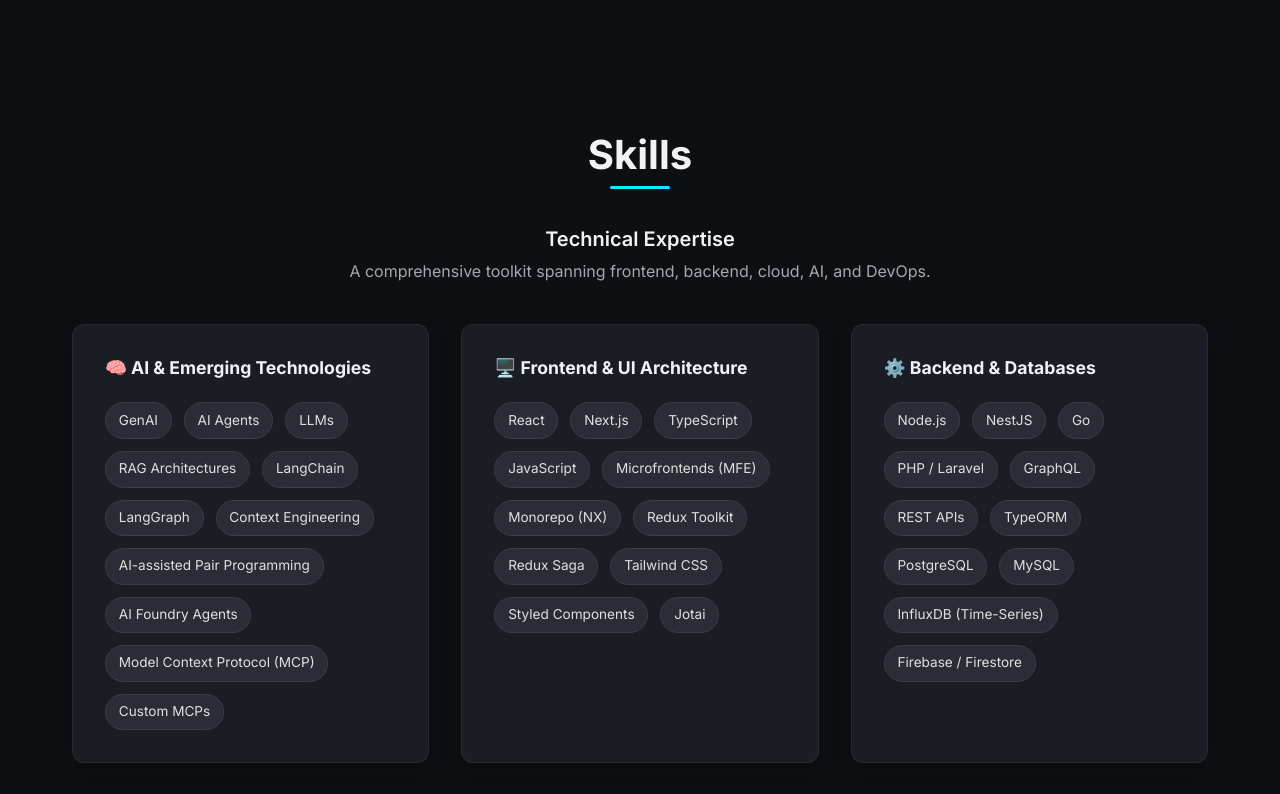
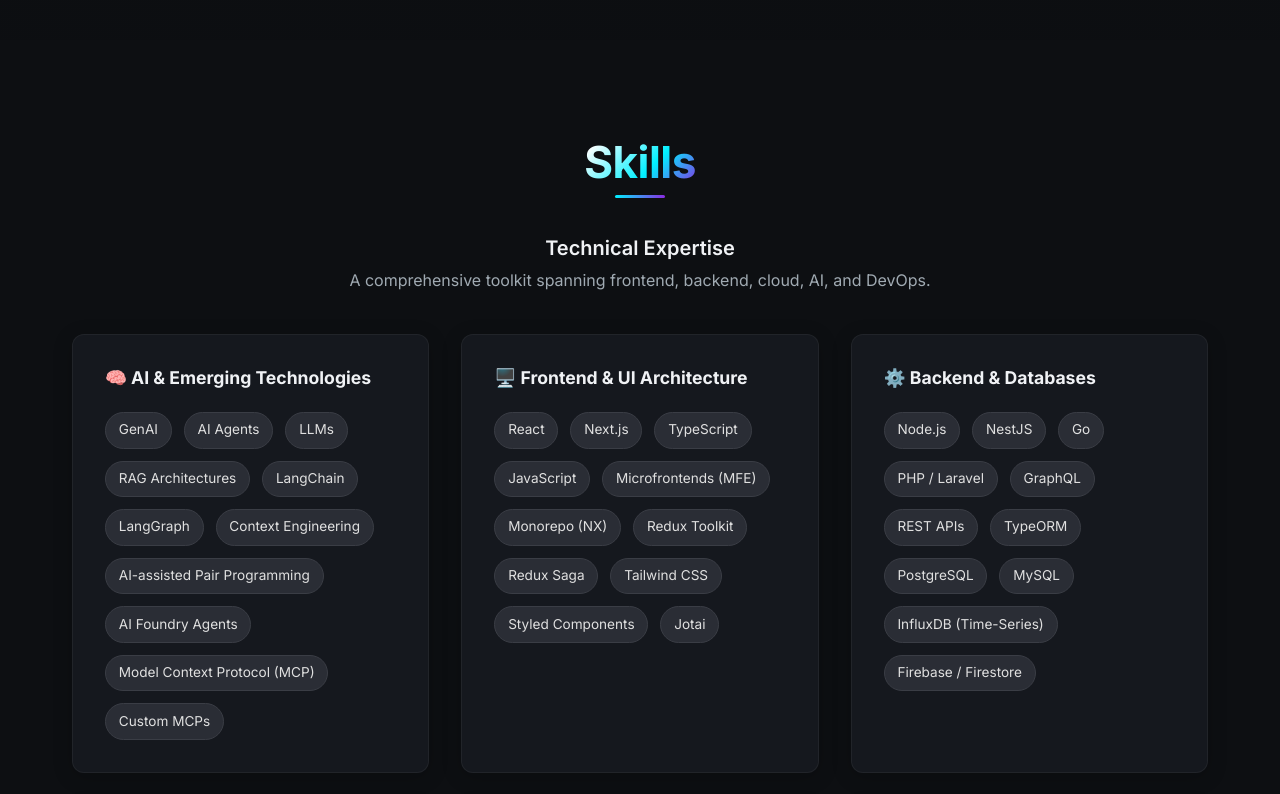
Before and after one commit to ArunNehra/portfolio, a React (Vite) app: page / in a window 1280 px wide. Shown: the part 2600-3394 px from the top of the page. Built offline with nearby package versions, Linux system fonts and the light colour scheme.

Commit message:
fix: resolve section title alignment shift on pages with text-center containers

```diff
--- a/src/App.css
+++ b/src/App.css
@@ -17,10 +17,17 @@
 }
 
 .section-title {
-  font-size: 2.5rem;
-  margin-bottom: 3rem;
+  font-size: clamp(2rem, 4vw, 2.75rem);
+  font-weight: 800;
+  background: linear-gradient(135deg, #ffffff 10%, var(--accent-color) 60%, #8a2be2 100%);
+  -webkit-background-clip: text;
+  -webkit-text-fill-color: transparent;
+  margin: 0 auto 3rem;
   text-align: center;
   position: relative;
+  letter-spacing: -0.5px;
+  display: block;
+  width: fit-content;
 }
 
 .section-title::after {
@@ -29,8 +36,8 @@
   bottom: -10px;
   left: 50%;
   transform: translateX(-50%);
-  width: 60px;
+  width: 50px;
   height: 3px;
-  background: var(--accent-color);
+  background: linear-gradient(90deg, var(--accent-color), #8a2be2);
   border-radius: 2px;
 }
--- a/src/components/Experience.css
+++ b/src/components/Experience.css
@@ -39,8 +39,14 @@
   border-radius: 50%;
   background: var(--bg-color);
   border: 2px solid var(--accent-color);
-  box-shadow: 0 0 10px var(--accent-glow);
   z-index: 1;
+  animation: pulse-dot 2.5s infinite;
+}
+
+@keyframes pulse-dot {
+  0% { box-shadow: 0 0 0 0 rgba(0, 240, 255, 0.4); }
+  70% { box-shadow: 0 0 0 8px rgba(0, 240, 255, 0); }
+  100% { box-shadow: 0 0 0 0 rgba(0, 240, 255, 0); }
 }
 
 .experience-card {
--- a/src/components/Portfolio.css
+++ b/src/components/Portfolio.css
@@ -45,17 +45,20 @@
 .project-card {
   display: flex;
   flex-direction: column;
-  background: #1a1d24;
+  background: rgba(26, 29, 36, 0.7);
+  backdrop-filter: blur(12px);
+  -webkit-backdrop-filter: blur(12px);
   border: 1px solid rgba(255, 255, 255, 0.05);
   border-radius: 12px;
   overflow: hidden;
-  transition: transform 0.3s ease, box-shadow 0.3s ease;
+  transition: all 0.4s cubic-bezier(0.16, 1, 0.3, 1);
   height: 100%;
 }
 
 .project-card:hover {
-  transform: translateY(-5px);
-  box-shadow: 0 10px 30px rgba(0, 0, 0, 0.4);
+  transform: translateY(-8px);
+  border-color: var(--accent-color);
+  box-shadow: 0 15px 35px rgba(0, 240, 255, 0.15);
 }
 
 .project-image-container {
--- a/src/components/Skills.css
+++ b/src/components/Skills.css
@@ -13,10 +13,19 @@
   padding: 2rem;
   display: flex;
   flex-direction: column;
-  background: #1a1d24 !important;
+  background: rgba(26, 29, 36, 0.7) !important;
+  backdrop-filter: blur(12px);
+  -webkit-backdrop-filter: blur(12px);
   border: 1px solid rgba(255, 255, 255, 0.05) !important;
   border-radius: 12px;
   box-shadow: 0 4px 20px rgba(0, 0, 0, 0.2) !important;
+  transition: all 0.4s cubic-bezier(0.16, 1, 0.3, 1) !important;
+}
+
+.skill-card:hover {
+  transform: translateY(-5px);
+  border-color: var(--accent-color) !important;
+  box-shadow: 0 10px 30px rgba(0, 240, 255, 0.15) !important;
 }
 
 .skill-category-title {
--- a/src/index.css
+++ b/src/index.css
@@ -30,6 +30,24 @@
   -webkit-font-smoothing: antialiased;
   -moz-osx-font-smoothing: grayscale;
   overflow-x: hidden;
+  position: relative;
+}
+
+body::before {
+  content: '';
+  position: fixed;
+  top: 0;
+  left: 0;
+  width: 100%;
+  height: 100%;
+  background-image:
+    radial-gradient(circle at 15% 20%, rgba(138, 43, 226, 0.08) 0%, transparent 45%),
+    radial-gradient(circle at 85% 75%, rgba(0, 240, 255, 0.08) 0%, transparent 45%),
+    linear-gradient(rgba(255, 255, 255, 0.007) 1px, transparent 1px),
+    linear-gradient(90deg, rgba(255, 255, 255, 0.007) 1px, transparent 1px);
+  background-size: 100% 100%, 100% 100%, 45px 45px, 45px 45px;
+  pointer-events: none;
+  z-index: -1;
 }
 
 /* Typography */
```
